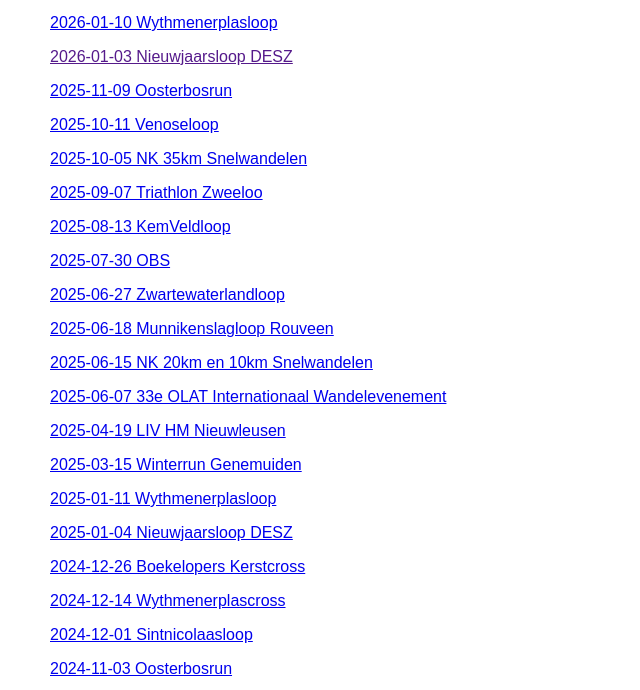
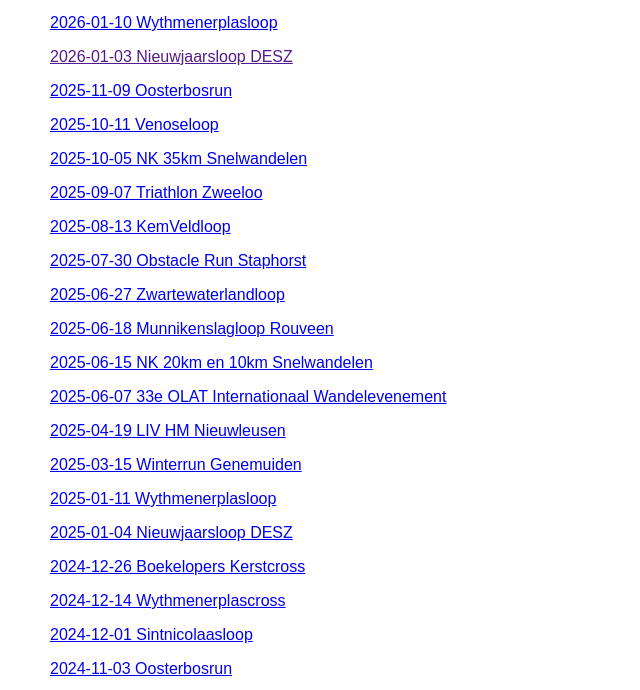
Before and after one commit to niekswart/tijdmeten, a plain HTML site: page wedstrijden.htm in a window 1280 px wide. Shown: the part 110-800 px from the top of the page, without its empty margins (0-640 px from the left). Drawn offline with Linux system fonts and the light colour scheme.

Commit message:
Add files via upload

```diff
--- a/wedstrijden.htm
+++ b/wedstrijden.htm
@@ -44,7 +44,7 @@ Wedstrijden
 <p align="left"><a href="https://www.rotterdamsewandelsportvereniging.nl/events/nk-20-35-km/">2025-10-05  NK 35km Snelwandelen</a></p>
 <p align="left"><a href="https://www.crosstriatlonzweeloo.nl/">2025-09-07  Triathlon Zweeloo</a></p>
 <p align="left"><a href="https://kickduchenne.nl/kemveldloop/">2025-08-13  KemVeldloop</a></p>
-<p align="left"><a href="https://sas-week.nl/obstacle-run/">2025-07-30  OBS</a></p>
+<p align="left"><a href="https://sas-week.nl/obstacle-run/">2025-07-30  Obstacle Run Staphorst</a></p>
 <p align="left"><a href="https://zwartewaterlandloop.com/">2025-06-27  Zwartewaterlandloop</a></p>
 <p align="left"><a href="https://munnikenslagloop.nl/">2025-06-18  Munnikenslagloop Rouveen</a></p>
 <p align="left"><a href="https://www.rotterdamsewandelsportvereniging.nl/events/nk-20-10-km-snelwandelen/">2025-06-15  NK 20km en 10km Snelwandelen</a></p>
```
